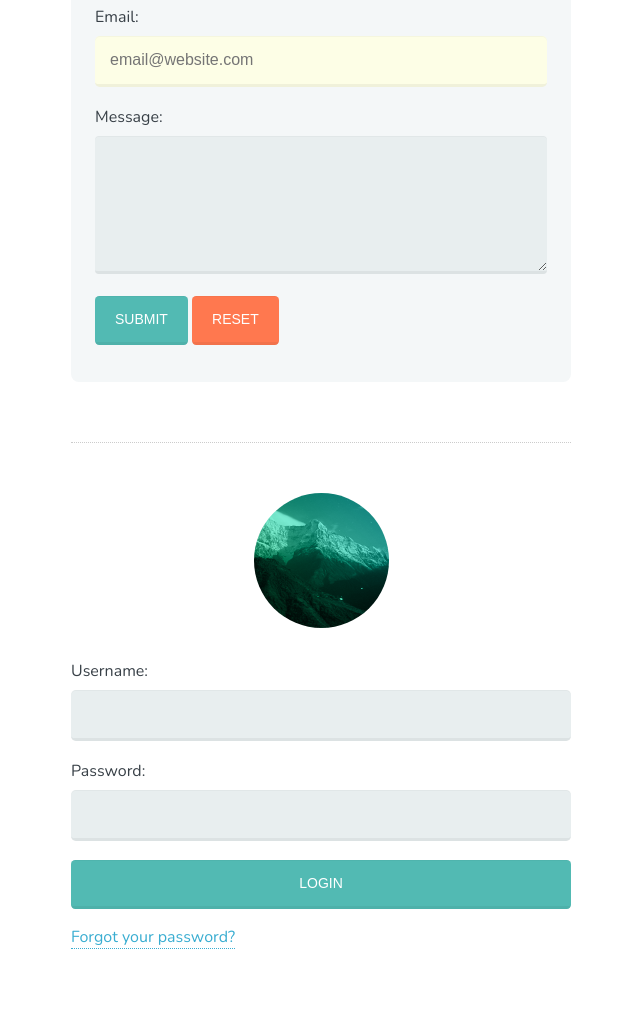
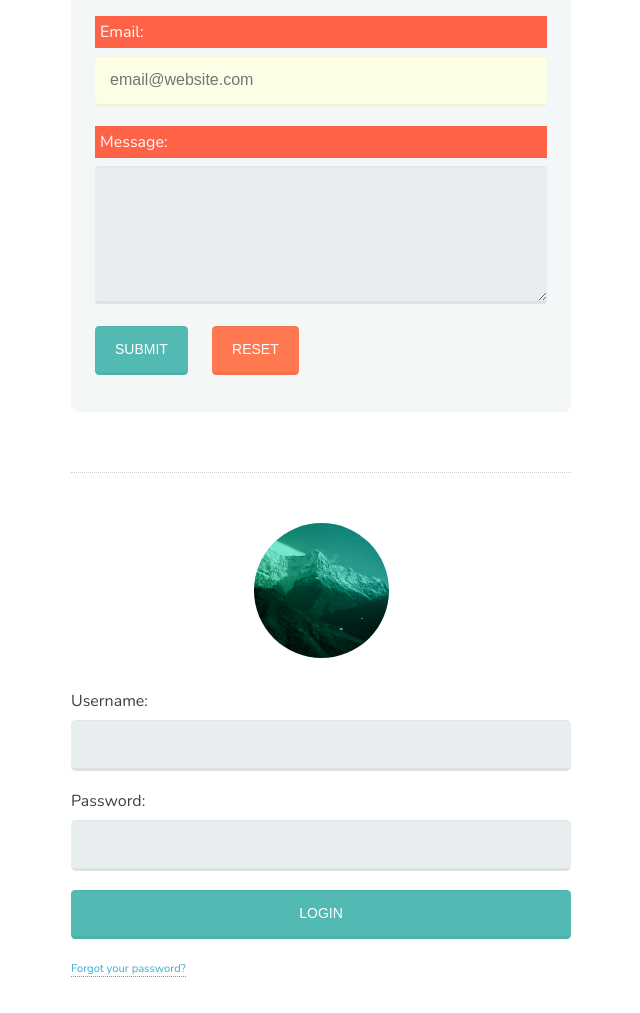
Before and after one commit to willowcheng/css-selectors, a plain HTML site: page index.html in a window 1280 px wide. Shown: the part 235-1248 px from the top of the page, without its empty margins (319-959 px from the left). Drawn offline with nearby package versions, Linux system fonts and the light colour scheme.

Commit message:
Child, adjacent, and General Sibling Combinators

```diff
--- a/css/selectors.css
+++ b/css/selectors.css
@@ -62,4 +62,19 @@ a[target="_blank"] {
         width: auto;
         display: inline-block;
     }
+    .btn + .btn {
+        margin-left: 20px;
+    }
 }
+
+/* Combinators ------------- */
+
+form > a {
+    font-size: .7em;
+}
+
+h1 ~ label {
+    background: tomato;
+    color: white;
+    padding: 5px;
+}
```
